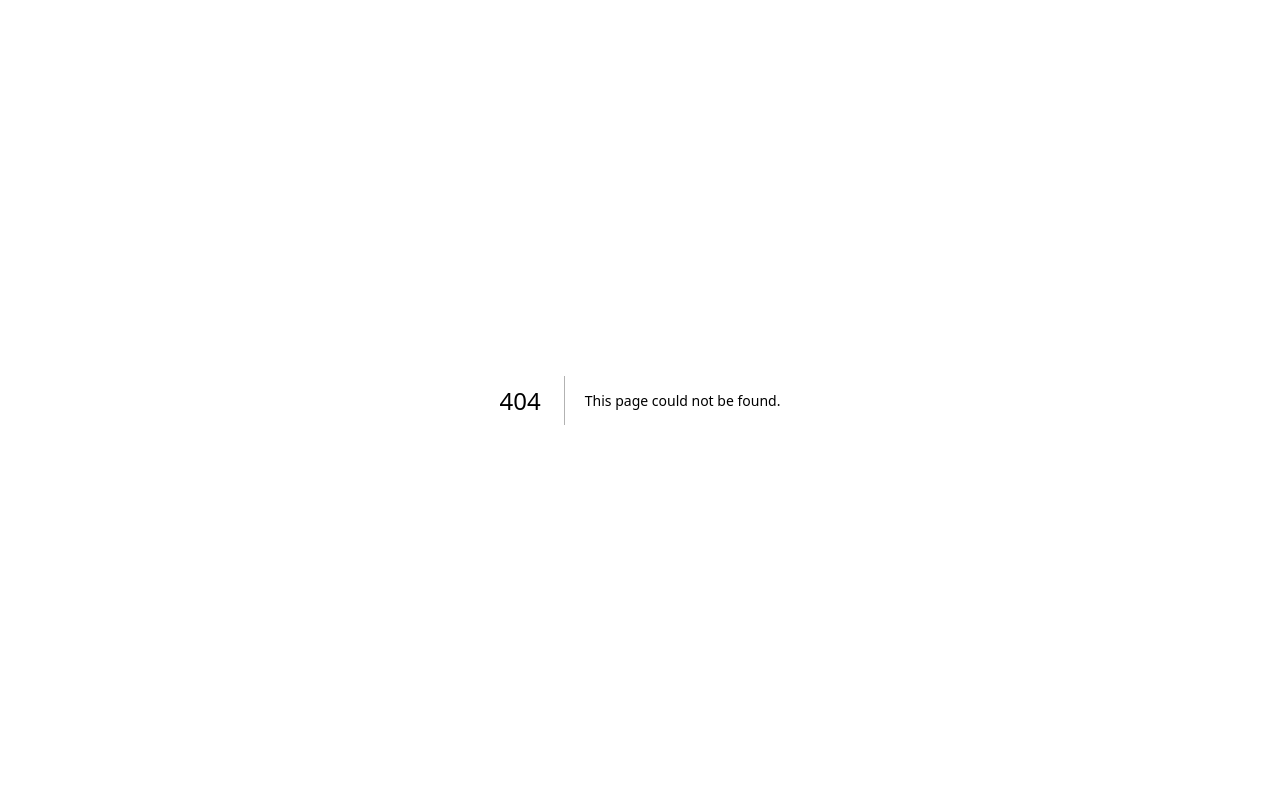
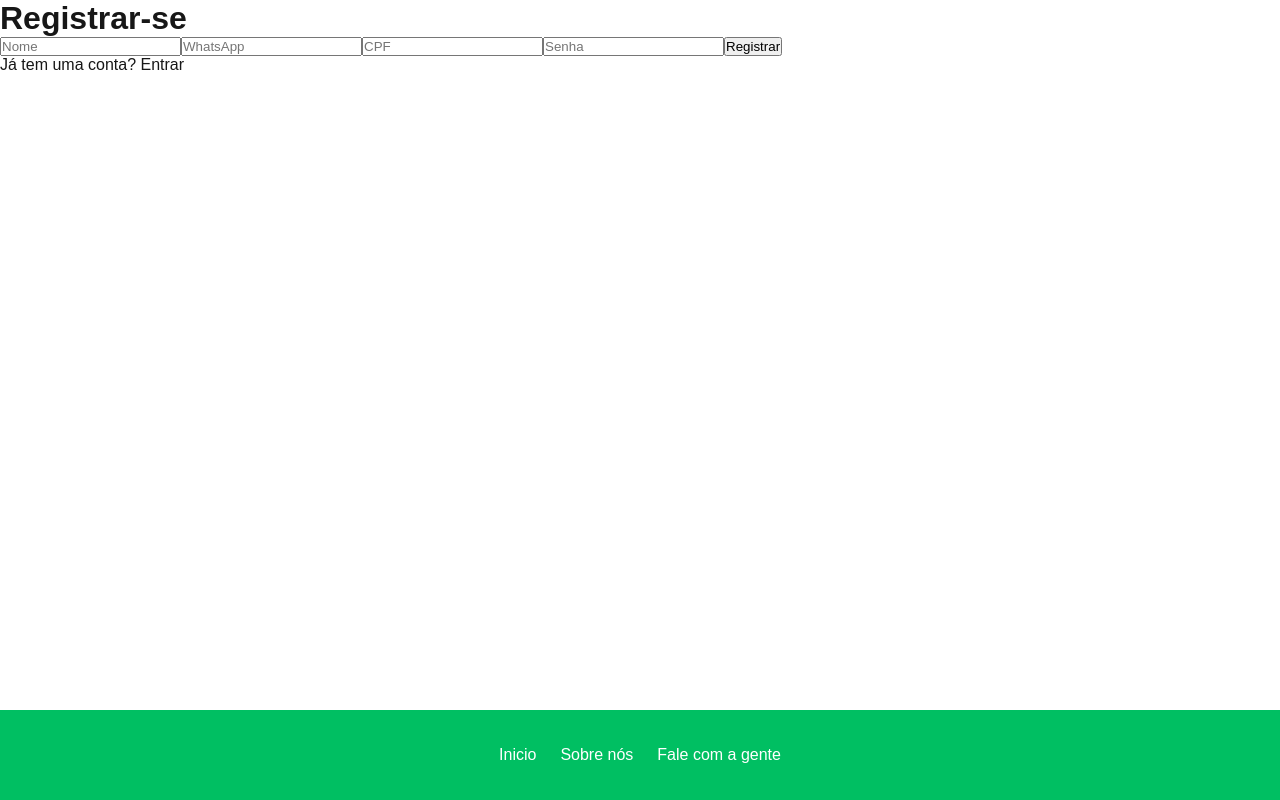
Before and after one commit to thiagonees/crescer-frontend, a Next.js app: page /register in a window 1280 px wide. Before the commit this address had no page. Built offline with nearby package versions, Linux system fonts and the light colour scheme.

Commit message:
🎨 Add pages

```diff
--- a/src/app/layout.tsx
+++ b/src/app/layout.tsx
@@ -1,5 +1,6 @@
 import type { Metadata } from "next";
 import localFont from "next/font/local";
+import Footer from "../components/footer";
 import "./globals.css";
 
 const geistSans = localFont({
@@ -26,7 +27,8 @@ export default function RootLayout({
   return (
     <html lang="en">
       <body className={`${geistSans.variable} ${geistMono.variable}`}>
-        {children}
+        <main>{children}</main>
+        <Footer />
       </body>
     </html>
   );
--- a/src/app/page.module.css
+++ b/src/app/page.module.css
@@ -16,14 +16,27 @@
   font-family: var(--font-geist-sans);
 }
 
-.header {
+/* .header {
   display:flex;
-  gap:10px;
+  justify-content: center;
+  gap:20px;
+  width: 100vw;
+  height: 40px;
+  margin:0 auto;
+  position: absolute;
+  top:0;
+  background: #00bf62;
 
-  .header a {
+
+}
+
+.header a {
     cursor: pointer;
-  }
-}
+    margin-top: 10px;
+    font-size: 18px;
+    color: #fff;
+
+} */
 .main {
   display: flex;
   flex-direction: column;
@@ -93,13 +106,22 @@ a.secondary {
 .footer {
   grid-row-start: 3;
   display: flex;
+  justify-content: center;
   gap: 24px;
+  width: 100vw;
+  height: 90px;
+  margin:0;
+  position: absolute;
+  bottom:0;
+  background:   #00bf62;
 }
 
 .footer a {
   display: flex;
   align-items: center;
   gap: 8px;
+  color: #fff;
+
 }
 
 .footer img {
--- /dev/null
+++ b/src/app/register/page.tsx
@@ -0,0 +1,111 @@
+// src/app/register/page.tsx
+
+'use client';
+
+import { useState } from 'react';
+import { useRouter } from 'next/navigation';
+
+interface FormData {
+  name: string;
+  whatsapp: string;
+  cpf: string;
+  password: string;
+}
+
+export default function RegisterPage() {
+  const [formData, setFormData] = useState<FormData>({
+    name: '',
+    whatsapp: '',
+    cpf: '',
+    password: ''
+  });
+
+  const [error, setError] = useState<string>('');
+  const [success, setSuccess] = useState<string>('');
+
+  const router = useRouter();
+
+  const handleChange = (e: React.ChangeEvent<HTMLInputElement>) => {
+    const { name, value } = e.target;
+    setFormData((prev) => ({
+      ...prev,
+      [name]: value
+    }));
+  };
+
+  const handleSubmit = async (e: React.FormEvent) => {
+    e.preventDefault();
+
+    const { name, whatsapp, cpf, password } = formData;
+
+    // Validação básica dos campos
+    if (!name || !whatsapp || !cpf || !password) {
+      setError('Todos os campos são obrigatórios!');
+      return;
+    }
+
+    try {
+      const response = await fetch('/api/register', {
+        method: 'POST',
+        headers: {
+          'Content-Type': 'application/json',
+        },
+        body: JSON.stringify(formData),
+      });
+
+      if (response.ok) {
+        setSuccess('Cadastro realizado com sucesso!');
+        setTimeout(() => router.push('/login'), 2000); // Redirecionar para Login após o sucesso
+      } else {
+        const data = await response.json();
+        setError(data.error || 'Erro ao registrar, tente novamente.');
+      }
+    } catch (error) {
+      setError('Erro ao enviar a requisição.');
+    }
+  };
+
+  return (
+    <div>
+      <h1>Registrar-se</h1>
+      {error && <div style={{ color: 'red' }}>{error}</div>}
+      {success && <div style={{ color: 'green' }}>{success}</div>}
+      <form onSubmit={handleSubmit}>
+        <input
+          type="text"
+          name="name"
+          placeholder="Nome"
+          value={formData.name}
+          onChange={handleChange}
+          required
+        />
+        <input
+          type="text"
+          name="whatsapp"
+          placeholder="WhatsApp"
+          value={formData.whatsapp}
+          onChange={handleChange}
+          required
+        />
+        <input
+          type="text"
+          name="cpf"
+          placeholder="CPF"
+          value={formData.cpf}
+          onChange={handleChange}
+          required
+        />
+        <input
+          type="password"
+          name="password"
+          placeholder="Senha"
+          value={formData.password}
+          onChange={handleChange}
+          required
+        />
+        <button type="submit">Registrar</button>
+      </form>
+      <p>Já tem uma conta? <a href="/login">Entrar</a></p>
+    </div>
+  );
+}
--- /dev/null
+++ b/src/components/footer.tsx
@@ -0,0 +1,23 @@
+import styles from "../app/page.module.css";
+
+export default function Footer() {
+  return (
+    <footer className={styles.footer}>
+      <a
+        href="/"
+        rel="noopener noreferrer"
+      >
+        Inicio
+      </a>
+      <a href="/about" rel="noopener noreferrer">
+        Sobre nós
+      </a>
+      <a
+        href="/contact"
+        rel="noopener noreferrer"
+      >
+        Fale com a gente
+      </a>
+    </footer>
+  );
+}
```
Also changed, not shown: src/app/about/page.tsx (added, +8 -0 lines), src/app/contact/page.tsx (added, +7 -0 lines), src/app/login/page.tsx (added, +103 -0 lines), src/app/page.tsx (+5 -55 lines).
